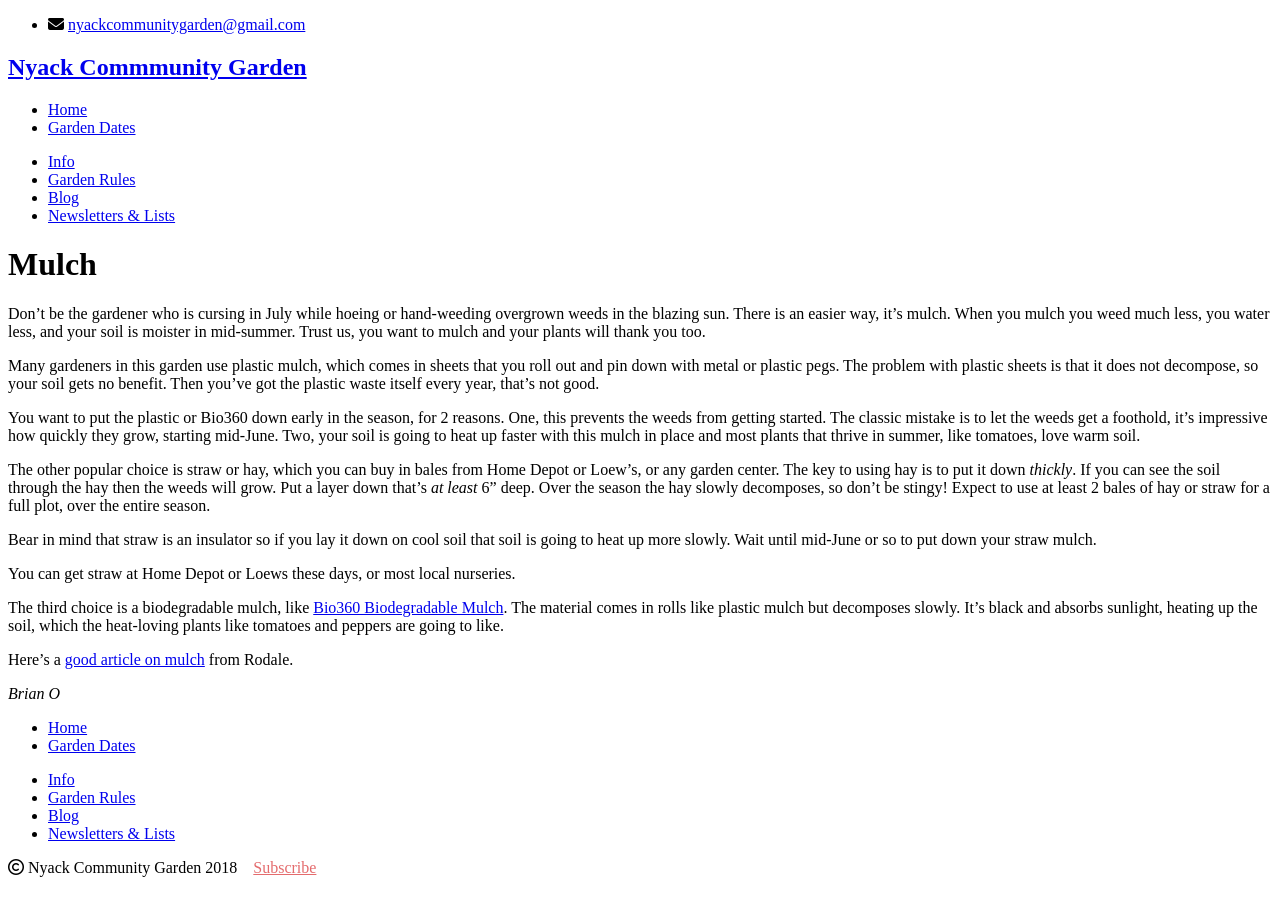
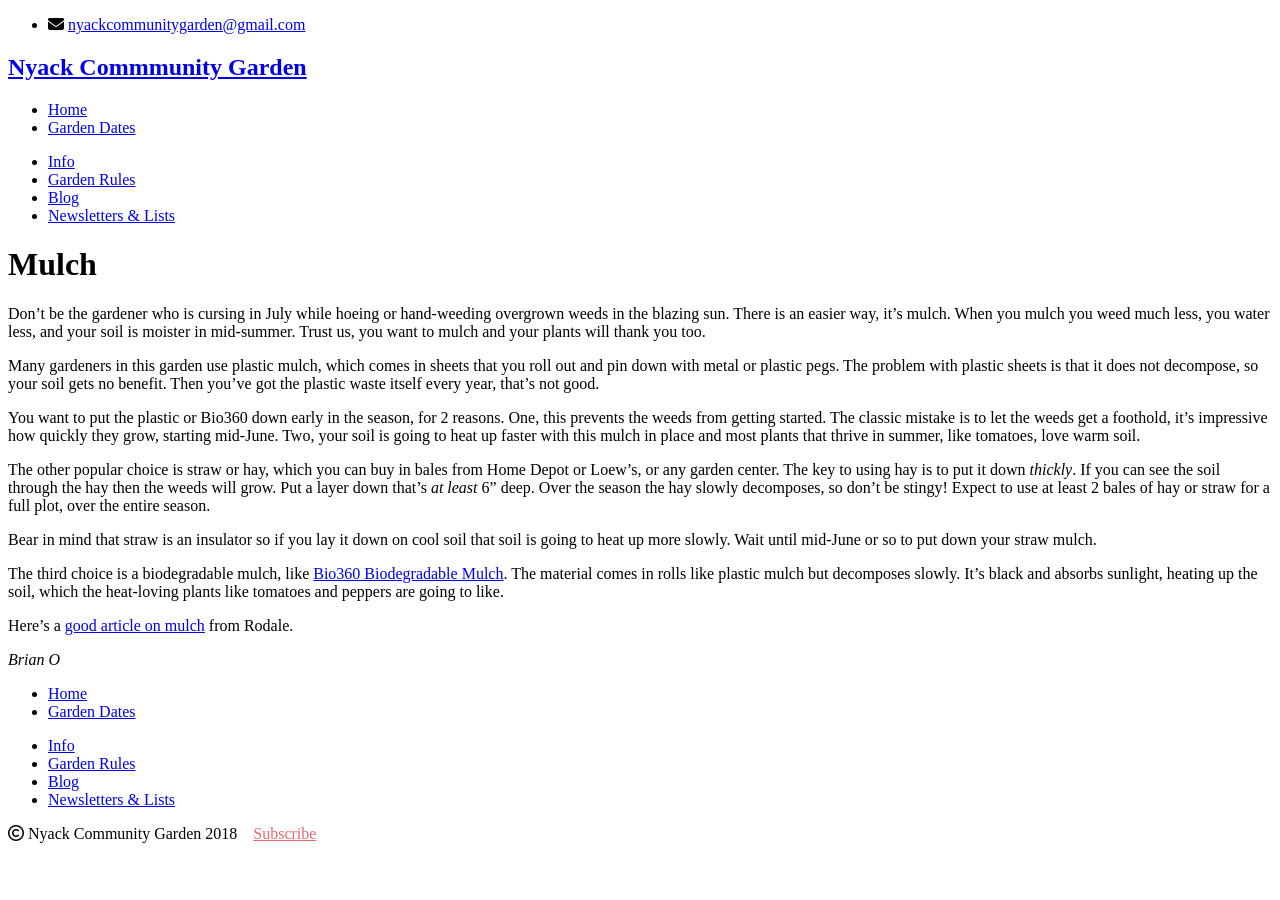
Before and after one commit to bosborne/nyackcommunitygarden, a Jekyll site: the page built from _posts/2012-06-30-mulch.md, in a window 1280 px wide. Built offline with Jekyll 4.4.1, drawn with Linux system fonts in a browser that asks for light colours; nearby versions of some CDN libraries; library files that are not in the unit come from our copies.

Commit message:
Minor edits

```diff
--- a/_posts/2012-06-30-mulch.md
+++ b/_posts/2012-06-30-mulch.md
@@ -14,8 +14,6 @@ The other popular choice is straw or hay, which you can buy in bales from Home D
 
 Bear in mind that straw is an insulator so if you lay it down on cool soil that soil is going to heat up more slowly. Wait until mid-June or so to put down your straw mulch.
 
-You can get straw at Home Depot or Loews these days, or most local nurseries.
-
 The third choice is a biodegradable mulch, like [Bio360 Biodegradable Mulch](http://www.johnnyseeds.com/p-6978-bio360-biodegradable-mulch-45-x-32.aspx). The material comes in rolls like plastic mulch but decomposes slowly. It's black and absorbs sunlight, heating up the soil, which the heat-loving plants like tomatoes and peppers are going to like.
 
 Here's a [good article on mulch](http://www.rodalesorganiclife.com/garden/what-every-gardener-should-know-mulching) from Rodale.
```
